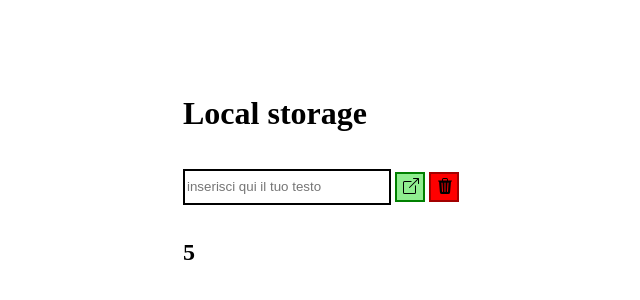
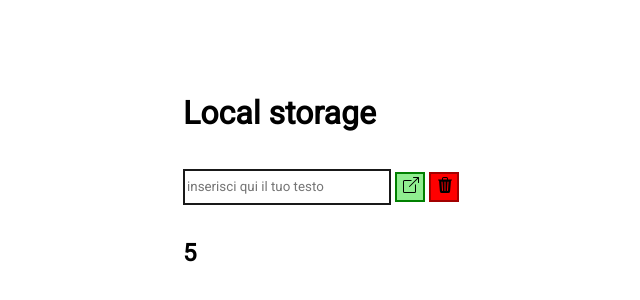
Before and after one commit to Emanuele-01/u2-w3-d2, a plain HTML site: page index.html in a window 1280 px wide. Shown: the part 228-528 px from the top of the page, without its empty margins (319-959 px from the left). Drawn offline with Linux system fonts and the light colour scheme.

Commit message:
style pagina

```diff
--- a/css/style.css
+++ b/css/style.css
@@ -1,14 +1,19 @@
+@import url('https://fonts.googleapis.com/css2?family=Roboto&display=swap');
+
 body{
     display: flex;
     justify-content: center;
     align-items: center;
     height: 100vh;
+    font-family: 'Roboto', sans-serif;
+    text-decoration: #191919;
 }
 input{
     width: 200px;
     height: 30px;
     margin: 15px 0 15px 0;
-    border: 2px solid #000;
+    font-family: 'Roboto', sans-serif;
+    border: 2px solid #191919;
 }
 .button{
     vertical-align: middle;
```
